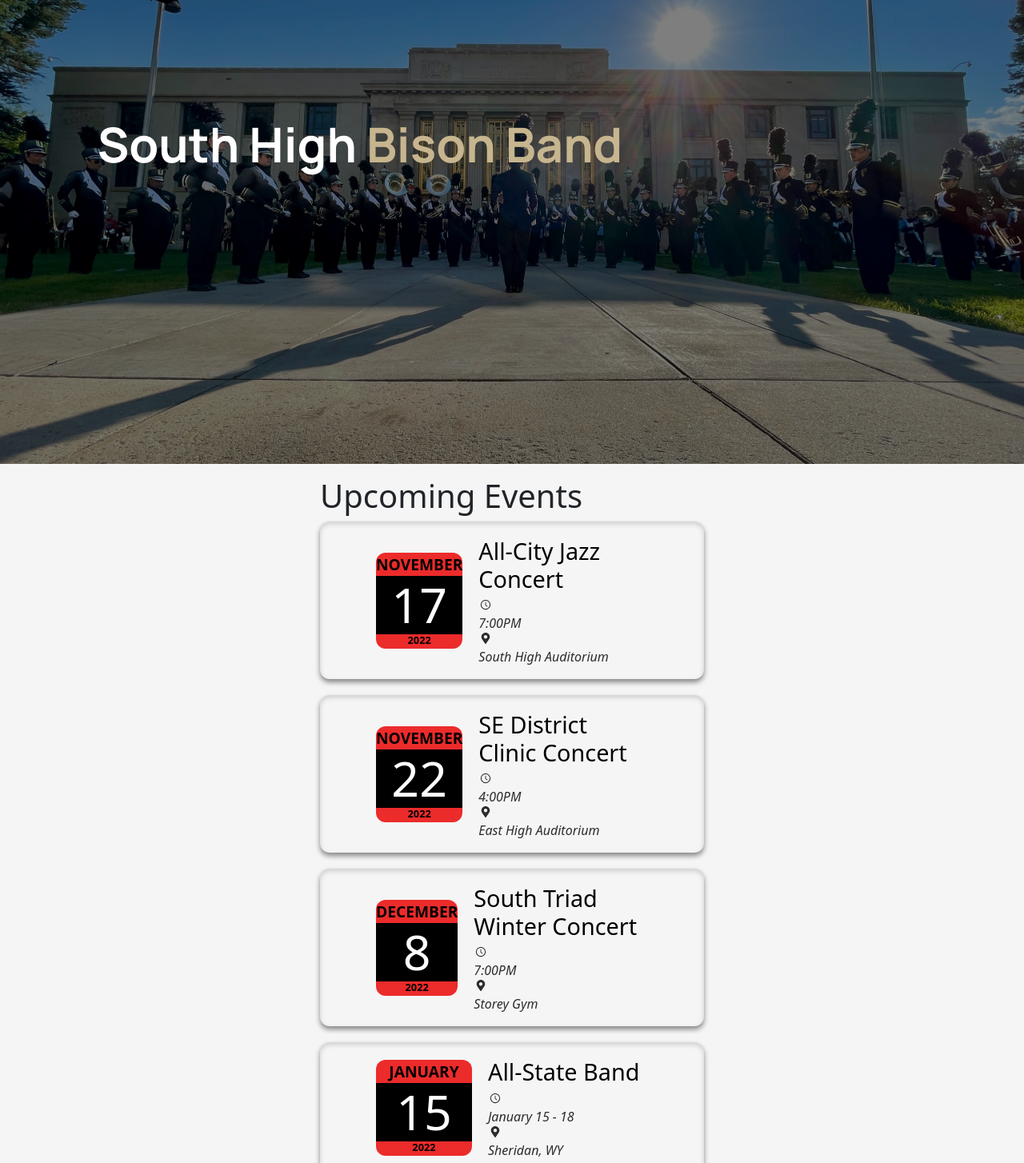
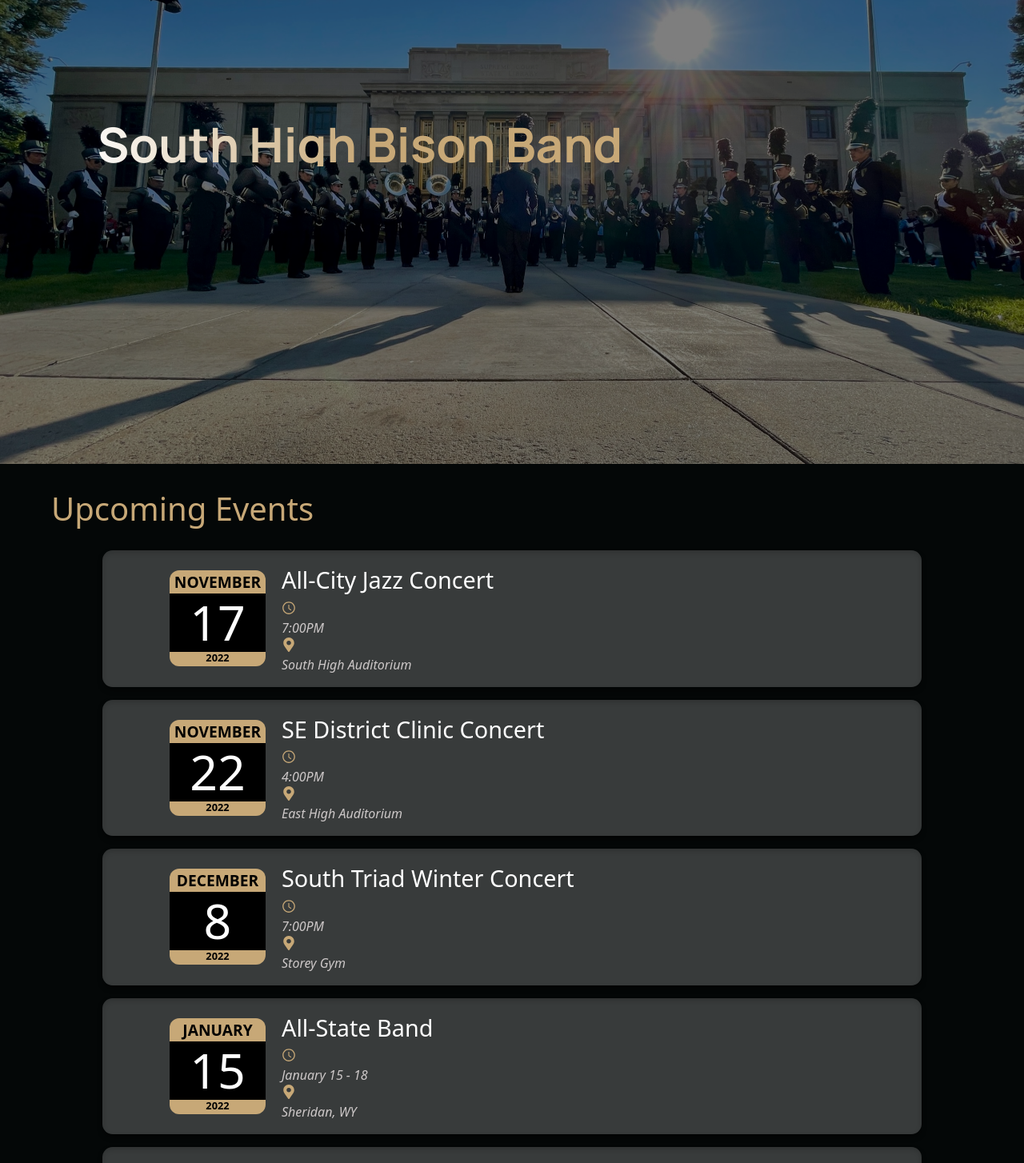
Before and after one commit to btschu/bison-band, a React (Create React App) app: page / in a window 1280 px wide. Shown: the part 220-1674 px from the top of the page at 80% size. Built offline with nearby package versions, Linux system fonts and the light colour scheme.

Commit message:
styled cards and added gradient text

```diff
--- a/src/components/event/Event.jsx
+++ b/src/components/event/Event.jsx
@@ -8,12 +8,17 @@ import "./event.css";
 
 const Event = () => {
   const eventItem = eventData.map((event) => (
+    <time
+      id="event-data"
+      className="event-date"
+      dateTime={new Date(event.dateTime)}
+    >
       <div
         key={event.id}
         className="event-container"
         data-aos="zoom-in"
         data-aos-delay="100"
-      value={new Date(event.dateTime)}
+        // value={new Date(event.dateTime)}
       >
         <div className="date-container">
           <span className="month">{event.month}</span>
@@ -26,17 +31,22 @@ const Event = () => {
             <p>
               <AiOutlineClockCircle
                 className="react-icon"
-              color="#2d2c2c"
+                color="#c7a877"
                 size={18}
               />
               {event.time}
               <br></br>
-            <FaMapMarkerAlt className="react-icon" color="#2d2c2c" size={18} />
+              <FaMapMarkerAlt
+                className="react-icon"
+                color="#c7a877"
+                size={18}
+              />
               {event.location}
             </p>
           </div>
         </div>
       </div>
+    </time>
   ));
   return <div id="card">{eventItem}</div>;
 };
--- a/src/components/event/event.css
+++ b/src/components/event/event.css
@@ -1,26 +1,33 @@
+#upcoming-events {
+  background: var(--color-bg);
+  background-size: cover;
+  position: relative;
+  padding: 20px 0;
+}
+
 /* Event Cards  */
 
 .event-container {
-  box-shadow: inset 0 3px 6px rgba(0, 0, 0, 0.16), 0 4px 6px rgba(0, 0, 0, 0.45);
-  /* background: var(--color-secondary-bg); */
-  margin-bottom: 20px;
-  border-radius: 12px;
-  /* width: 50%; */
-  padding: 0 50px;
+  box-shadow: inset 0 3px 6px rgba(0,0,0,0.16), 0 4px 6px rgba(0,0,0,0.45);
+  background: var(--color-secondary-bg);
+  border-radius: .8rem;
+  margin-bottom: 1rem;
+  padding: 0 4rem;
   display: flex;
   align-items: center;
+  z-index: 5;
 }
 
 /* calendar widget */
 
 .event-container .date-container {
   display: block;
-  background-color: rgb(236, 43, 43);
+  background-color: var(--color-subtext);
   line-height: 1.2;
   border-radius: 12px;
   width: 120px;
   height: 120px;
-  margin: 20px 0 20px 20px;
+  margin: 20px;
   text-align: center;
   text-transform: uppercase;
 }
@@ -44,7 +51,7 @@
 
 .event-container .date-container .weekday {
   color: black;
-  font-size: 0.8rem;
+  font-size: .8rem;
   font-weight: 600;
 }
 
@@ -55,38 +62,31 @@
 }
 
 .event-container .event-info-container .event-name {
-  /* color: #fff; */
+  color: #fff;
   font-weight: 300;
   font-size: 1.8em;
-  padding: 20px 20px 0 20px;
+  padding: 20px 20px 0 0;
 }
 
-.event-container .event-info-container .time-location-container {
-  color: #2d2c2c;
+.event-container .event-info-container .time-location-container{
+  color: #cdc8c8;
   font-style: italic;
   font-weight: 300;
-  padding: 0 0 0 20px;
+  padding: 0;
 }
 
 .react-icon {
-  margin-right: 5px;
+  margin: 0 5px 4px 0;
   display: flex;
-  /* align-items: center; */
-  padding-bottom: 4px;
 }
 
 /* media queries for smaller screens */
 
-@media (max-width: 900px) {
-  /* Event Cards */
+@media screen and (max-width: 800px) {
 
   .event-container {
-    margin-bottom: 10px;
-    max-height: 100px;
-    padding: 0;
+    padding: 0 0 0 15px;
   }
-
-  /* calendar widget */
 
   .event-container .date-container {
     max-width: 80px;
@@ -94,7 +94,7 @@
   }
 
   .event-container .date-container .month {
-    font-size: 0.8rem;
+    font-size: .8rem;
     font-weight: 900;
   }
 
@@ -104,10 +104,8 @@
   }
 
   .event-container .date-container .weekday {
-    font-size: 0.5rem;
+    font-size: .5rem;
   }
-
-  /* event information (title | time | location */
 
   .event-container .event-info-container .event-name {
     font-size: 1rem;
@@ -118,44 +116,21 @@
   }
 }
 
-/* this is what was here...need to edit */
-.upcoming-events {
-  padding: 50px 30px;
-  box-shadow: 0px 2px 15px rgba(0, 0, 0, 0.1);
-  transition: all ease-in-out 0.3s;
-  background: black;
+@media screen and (max-width: 550px) {
+
+  .event-container .date-container {
+    margin: 12px;
   }
 
-.upcoming-events .box span {
-  display: block;
-  font-size: 28px;
-  font-weight: 700;
-  color: #c6b58e;
-}
-
-.upcoming-events .box h4 {
-  font-size: 24px;
-  font-weight: 600;
-  padding: 0;
-  margin: 20px 0;
-  color: rgba(255, 255, 255, 0.8);
-}
-
-.upcoming-events .box p {
-  color: #aaaaaa;
-  font-size: 15px;
-  margin: 0;
+  .event-container {
     padding: 0;
   }
 
-.upcoming-events .box:hover {
-  background: #c6b58e;
-  padding: 30px 30px 70px 30px;
-  box-shadow: 10px 15px 30px rgba(0, 0, 0, 0.18);
+  .event-container .event-info-container .event-name {
+    font-size: .75rem;
   }
 
-.upcoming-events .box:hover span,
-.upcoming-events .box:hover h4,
-.upcoming-events .box:hover p {
-  color: #fff;
+  .event-container .event-info-container .time-location-container {
+    font-size: 0.5rem;
   }
+}
--- a/src/components/hero/Hero.jsx
+++ b/src/components/hero/Hero.jsx
@@ -8,7 +8,7 @@ const Hero = () => {
             <div className="container position-relative text-center text-lg-start" data-aos="zoom-in" data-aos-delay="100">
             <div className="row">
                 <div className="col-lg-8 text-center">
-                <h1>South High <span>Bison Band</span></h1>
+                <h1 className="gradient__text scale-up-center">South High Bison Band</h1>
                 {/* <div className="btns">
                     <a href="#upcoming-events" className="btn-menu animated fadeInUp scrollto">Upcoming Events</a>
                 </div> */}
--- a/src/components/navbar/Navbar.jsx
+++ b/src/components/navbar/Navbar.jsx
@@ -1,15 +1,13 @@
 import React, { useState, useEffect } from "react";
-import { RiMenu3Line, RiCloseLine } from "react-icons/ri";
 
 import logo from "../../assets/logo.png";
 import "./navbar.css";
 
 const Navbar = () => {
-  const [toggleMenu, setToggleMenu] = useState(false);
+  const [isOpen, setOpen] = useState(false);
   const [navbar, setNavbar] = useState(false);
 
-  //navbar scroll changeBackground function
-  const changeBackground = () => {
+  const changeNavbarBackground = () => {
     if (window.scrollY >= 66) {
       setNavbar(true);
     } else {
@@ -18,13 +16,16 @@ const Navbar = () => {
   };
 
   useEffect(() => {
-    changeBackground();
-    // adding the event when scroll change background
-    window.addEventListener("scroll", changeBackground);
+    changeNavbarBackground();
+    window.addEventListener("scroll", changeNavbarBackground);
   });
 
   return (
-    <div className={navbar ? "navbar navbar-scrolled sticky-top" : "navbar sticky-top"}>
+    <div
+      className={
+        navbar ? "navbar navbar-scrolled sticky-top" : "navbar sticky-top"
+      }
+    >
       <div className="navbar-container">
         <div className="navbar-logo">
           <a href="#hero">
@@ -45,34 +46,20 @@ const Navbar = () => {
       </div>
 
       <div className="navbar-menu">
-        {toggleMenu ? (
-          <RiCloseLine
-            color="#ffffff"
-            size={27}
-            onClick={() => setToggleMenu(false)}
-          />
-        ) : (
-          <RiMenu3Line
-            color="#ffffff"
-            size={27}
-            onClick={() => setToggleMenu(true)}
-          />
-        )}
-        {toggleMenu && (
-          <div className="navbar-menu-container scale-up-center">
-            <div className="navbar-menu-container-links">
-              <p>
-                <a href="#hero">Home</a>
-              </p>
-              <p>
-                <a href="#upcoming-events">Upcoming Events</a>
-              </p>
-              {/* <p><a href="#about">Open AI</a></p>
-          <p><a href="#features">Case Studies</a></p>
-          <p><a href="#blog">Library</a></p> */}
-            </div>
-          </div>
-        )}
+        <button
+          onClick={() => setOpen(!isOpen)}
+          className={`hamburger-button ${isOpen ? "open" : "close"}`}
+        />
+        <div className={`panel ${isOpen ? "open" : "close"}`}>
+          <ul>
+            <li>
+              <a href="#hero">Home</a>
+            </li>
+            <li>
+              <a href="#upcoming-events">Upcoming Events</a>
+            </li>
+          </ul>
+        </div>
       </div>
     </div>
   );
--- a/src/components/upcoming-events/UpcomingEvents.jsx
+++ b/src/components/upcoming-events/UpcomingEvents.jsx
@@ -1,12 +1,15 @@
 import React from 'react';
 import Event from '../event/Event'
+
 import './upcoming-events.css';
 
 const UpcomingEvents = () => {
     return (
-        <div id="upcoming-events" className="main-container">
+        <div className="upcoming-events-container">
             <h1>Upcoming Events</h1>
-            <Event />
+            <div id="upcoming-events" className="card-container">
+                <Event />
+            </div>
         </div>
     );
 };
--- a/src/components/upcoming-events/upcoming-events.css
+++ b/src/components/upcoming-events/upcoming-events.css
@@ -1,9 +1,26 @@
-.main-container {
-    /* margin-bottom: 20px; */
-    margin: 1rem 25rem;
-    /* width: 100%;
-    height: 100%; */
+.upcoming-events-container {
+  background: var(--color-bg)
+}
+
+.upcoming-events-container h1 {
+  padding: 2rem 0 0 4rem;
+  color: var(--color-subtext)
+}
+
+.card-container {
+    margin: 0 8rem;
+    padding: 0;
     display: flex;
-    /* justify-content: center; */
+    justify-content: center;
     flex-direction: column;
   }
+
+  @media screen and (max-width: 950px) {
+    .upcoming-events-container h1 {
+      padding: 2rem 0 0 2rem;
+    }
+
+    .card-container {
+      margin: 0 2rem;
+    }
+  }
--- a/src/index.css
+++ b/src/index.css
@@ -3,7 +3,7 @@
 :root {
   --font-family: 'Manrope', sans-serif;
 
-  --gradient-text: linear-gradient(89.97deg, #ffffff 1.84%, #c7a877 102.67%);
+  --gradient-text: linear-gradient(89.97deg, #ffffff 1.84%, #c7a877 50.67%);
   --gradient-bar: linear-gradient(103.22deg, #ffffff -13.86%, #c7a877 99.55%);
 
   --color-bg: #040707;
@@ -23,3 +23,53 @@ body {
   min-height: 100vh;
   background: var(--color-bg-light);
 }
+
+.gradient__bg {
+  background:-moz-radial-gradient(circle at 3% 25%, rgba(0, 40, 83, 1) 0%, rgba(4, 12, 24, 1) 25%);
+
+  /* safari 5.1+,chrome 10+ */
+  background:-webkit-radial-gradient(circle at 3% 25%, rgba(0, 40, 83, 1) 0%, rgba(4, 12, 24, 1) 25%);
+
+  /* opera 11.10+ */
+  background:-o-radial-gradient(circle at 3% 25%, rgba(0, 40, 83, 1) 0%, rgba(4, 12, 24, 1) 25%);
+
+  /* ie 10+ */
+  background:-ms-radial-gradient(circle at 3% 25%, rgba(0, 40, 83, 1) 0%, rgba(4, 12, 24, 1) 25%);
+
+  /* global 92%+ browsers support */
+  background:radial-gradient(circle at 3% 25%, rgba(0, 40, 83, 1) 0%, rgba(4, 12, 24, 1) 25%);
+}
+
+.gradient__text {
+  background: var(--gradient-text);
+  background-clip: text;
+  -webkit-background-clip: text;
+  -webkit-text-fill-color: transparent;
+}
+
+.scale-up-center {
+	-webkit-animation: scale-up-center 0.4s cubic-bezier(0.390, 0.575, 0.565, 1.000) both;
+	animation: scale-up-center 0.4s cubic-bezier(0.390, 0.575, 0.565, 1.000) both;
+}
+
+@-webkit-keyframes scale-up-center {
+  0% {
+    -webkit-transform: scale(0.5);
+            transform: scale(0.5);
+  }
+  100% {
+    -webkit-transform: scale(1);
+            transform: scale(1);
+  }
+}
+
+@keyframes scale-up-center {
+  0% {
+    -webkit-transform: scale(0.5);
+            transform: scale(0.5);
+  }
+  100% {
+    -webkit-transform: scale(1);
+            transform: scale(1);
+  }
+}
```
Also changed, not shown: src/components/navbar/navbar.css (+71 -24 lines). Lines whose indentation alone changed are shown as unchanged.
